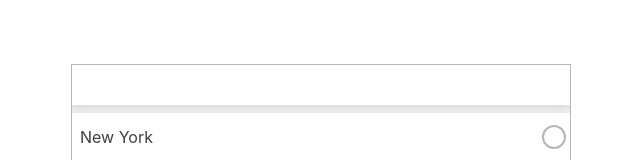
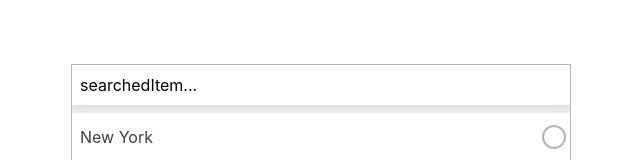
Before and after one commit to alirezaaminii/react-search-custom, a Next.js app: page / in a window 1280 px wide. Shown: the top 160 px of the page, without its empty margins (319-959 px from the left). Built offline with nearby package versions, Linux system fonts and the light colour scheme.

Commit message:
refactor: home page states

```diff
--- a/src/pages-components/home/index.tsx
+++ b/src/pages-components/home/index.tsx
@@ -5,7 +5,8 @@ import ListItem from "@/components/item";
 import {useState} from "react";
 
 export default function Home(props: HomeProps) {
-  const [selectedItem, setSelectedItem] = useState<string | null>(null);
+  const [selectedItem, setSelectedItem] = useState<string>('');
+  const [searchedItem, setSearchedItem] = useState<string>('searchedItem...');
 
   const handleSelectItem = (item: string) => {
     setSelectedItem(item);
@@ -17,7 +18,7 @@ export default function Home(props: HomeProps) {
         <meta name="viewport" content="width=device-width, initial-scale=1"/>
         <link rel="icon" href="/favicon.ico"/>
       </Head>
-      <div className="header" tabIndex={0}>{selectedItem}</div>
+      <div className="header" tabIndex={0}>{searchedItem}</div>
       <div className="list">
         {
           props.cities.length === 0
```
